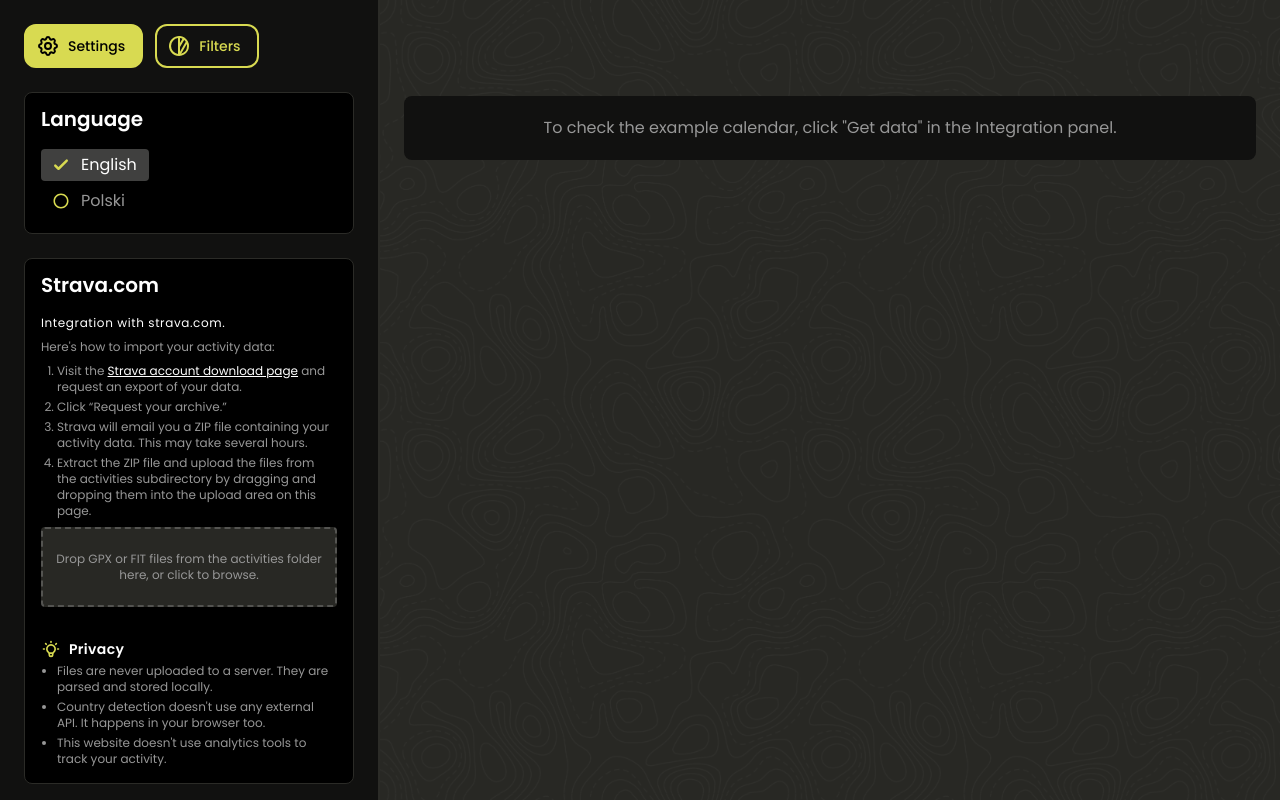
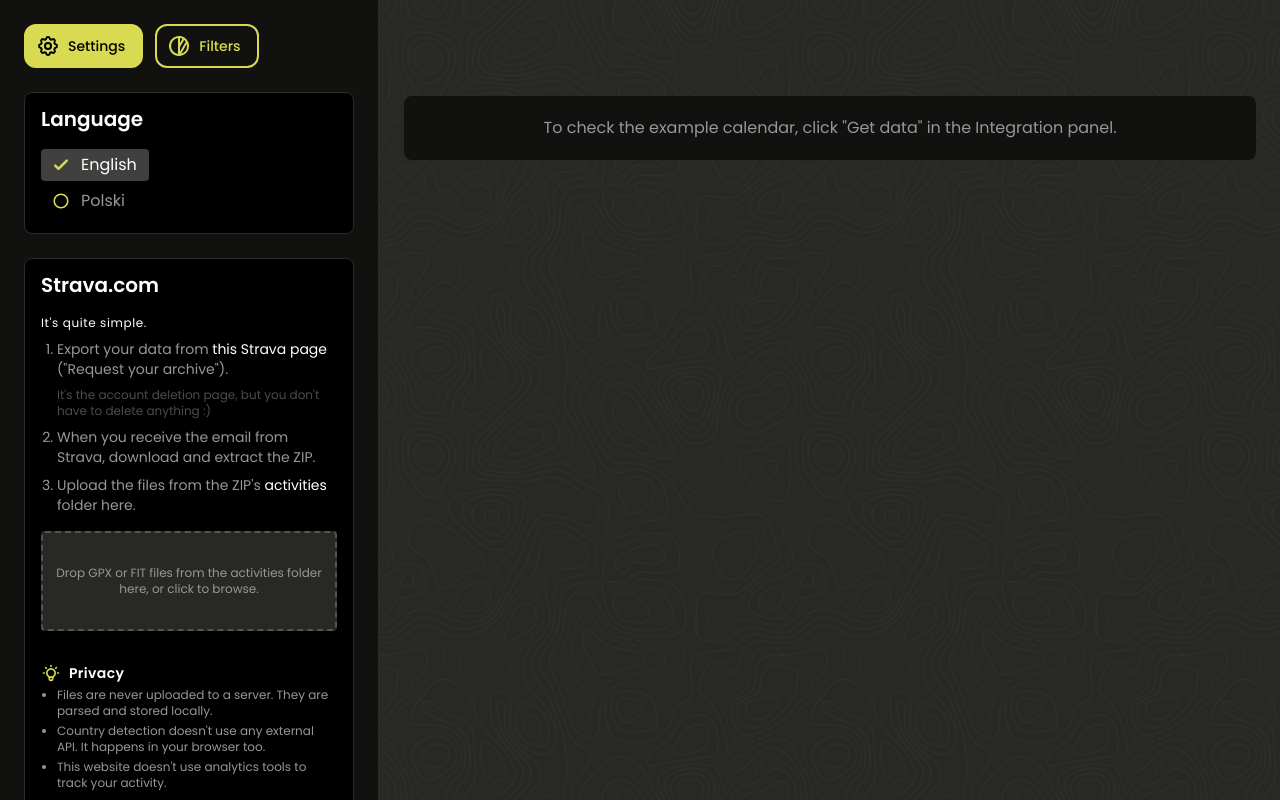
Before and after one commit to Deykun/travel-calendar, a React (Vite) app: page / in a window 1280 px wide. Built offline with nearby package versions, Linux system fonts and the light colour scheme; what i18next-intervalplural-postprocessor would draw is missing.

Commit message:
Strava integration page reworked

```diff
--- a/src/features/settings/panes/PaneIntegrationStrava.tsx
+++ b/src/features/settings/panes/PaneIntegrationStrava.tsx
@@ -26,25 +26,33 @@
   return (
     <Pane>
       <Pane.Title>{t('integration.fromStrava')}</Pane.Title>
-      <Pane.Subtitle>{t('integration.withStrava')}</Pane.Subtitle>
-      <p className="text-[#979797] text-xs">{t('integration.strava.intro')}</p>
-      <ol className="list-decimal pl-4 flex flex-col gap-1 text-[#979797] text-xs [&_a]:text-white [&_a]:underline">
+      <Pane.Subtitle>{t('integration.strava.subtitle')}</Pane.Subtitle>
+      <ol className="list-decimal pl-4 flex flex-col gap-2 text-[#979797] text-sm [&_a]:text-white [&_a]:hover:text-[#d8da51] [&_a]:duration-500">
+        <li>
+          <span
+            dangerouslySetInnerHTML={{
+              __html: t('integration.strava.step1', {
+                link: `<a href="${STRAVA_EXPORT_URL}" target="_blank" rel="noreferrer">${t('integration.strava.step1Link')}</a>`,
+              }),
+            }}
+          />
+          <small className="block text-xs opacity-50 mt-2">{t('integration.strava.step1Note')}</small>
+        </li>
+        <li>{t('integration.strava.step2')}</li>
         <li
           dangerouslySetInnerHTML={{
-            __html: t('integration.strava.step1', {
-              link: `<a href="${STRAVA_EXPORT_URL}" target="_blank" rel="noreferrer">${t('integration.strava.step1Link')}</a>`,
+            __html: t('integration.strava.step3', {
+              folder: '<span class="text-white">activities</span>',
             }),
           }}
         />
-        <li>{t('integration.strava.step2')}</li>
-        <li>{t('integration.strava.step3')}</li>
-        <li>{t('integration.strava.step4')}</li>
       </ol>
       <label
         className={cn(
+          'mt-2',
           'relative',
           'flex items-center justify-center',
-          'w-full min-h-20 p-3',
+          'w-full min-h-25 p-3',
           'text-xs text-center text-[#979797]',
           'bg-[#282824] rounded-sm',
           'border-2 border-dashed border-[#979797]/40',
--- a/src/locales/en.json
+++ b/src/locales/en.json
@@ -83,13 +83,12 @@
   "integration.fromNomads": "Nomads.com",
   "integration.withNomads": "Integration with nomads.com.",
   "integration.fromStrava": "Strava.com",
-  "integration.withStrava": "Integration with strava.com.",
-  "integration.strava.intro": "Here's how to import your activity data:",
-  "integration.strava.step1": "Visit the {{link}} and request an export of your data.",
-  "integration.strava.step1Link": "Strava account download page",
-  "integration.strava.step2": "Click “Request your archive.”",
-  "integration.strava.step3": "Strava will email you a ZIP file containing your activity data. This may take several hours.",
-  "integration.strava.step4": "Extract the ZIP file and upload the files from the activities subdirectory by dragging and dropping them into the upload area on this page.",
+  "integration.strava.subtitle": "It's quite simple.",
+  "integration.strava.step1": "Export your data from {{link}} (\"Request your archive\").",
+  "integration.strava.step1Link": "this Strava page",
+  "integration.strava.step1Note": "It's the account deletion page, but you don't have to delete anything :)",
+  "integration.strava.step2": "When you receive the email from Strava, download and extract the ZIP.",
+  "integration.strava.step3": "Upload the files from the ZIP's {{folder}} folder here.",
   "integration.strava.dropzone": "Drop GPX or FIT files from the activities folder here, or click to browse.",
   "integration.strava.dropAnywhere": "Drop your files here",
   "integration.strava.privacyTitle": "Privacy",
--- a/src/locales/pl.json
+++ b/src/locales/pl.json
@@ -90,13 +90,12 @@
   "preferences.language.current": "Polski",
   "integration.title": "Integracja",
   "integration.withNomads": "Integracja z nomads.com",
-  "integration.withStrava": "Integracja ze strava.com.",
-  "integration.strava.intro": "Używasz Stravy? Oto jak zaimportować dane o aktywnościach:",
-  "integration.strava.step1": "Wejdź na {{link}} i poproś o eksport swoich danych.",
-  "integration.strava.step1Link": "stronę pobierania danych konta Strava",
-  "integration.strava.step2": "Kliknij „Request your archive”.",
-  "integration.strava.step3": "Strava wyśle Ci e-mailem plik ZIP z danymi o aktywnościach. Może to potrwać kilka godzin.",
-  "integration.strava.step4": "Rozpakuj plik ZIP i prześlij pliki z podkatalogu activities, przeciągając je i upuszczając w obszarze przesyłania na tej stronie.",
+  "integration.strava.subtitle": "To całkiem proste.",
+  "integration.strava.step1": "Wyeksportuj swoje dane z {{link}} (\"Request your archive\").",
+  "integration.strava.step1Link": "tej strony Stravy",
+  "integration.strava.step1Note": "To strona usuwania konta, ale nie musisz niczego usuwać :)",
+  "integration.strava.step2": "Gdy otrzymasz e-mail od Stravy, pobierz i rozpakuj ZIP.",
+  "integration.strava.step3": "Prześlij tutaj pliki z folderu {{folder}} z ZIP-a.",
   "integration.strava.dropzone": "Upuść tutaj pliki GPX lub FIT z folderu activities albo kliknij, aby wybrać.",
   "integration.strava.dropAnywhere": "Upuść tutaj swoje pliki",
   "integration.strava.privacyTitle": "Prywatność",
```
